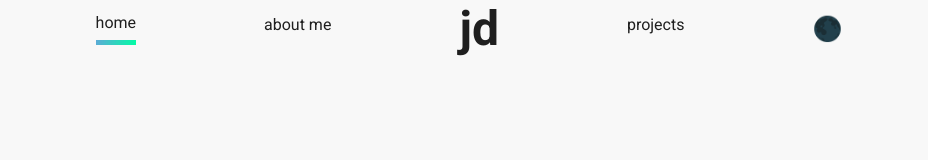
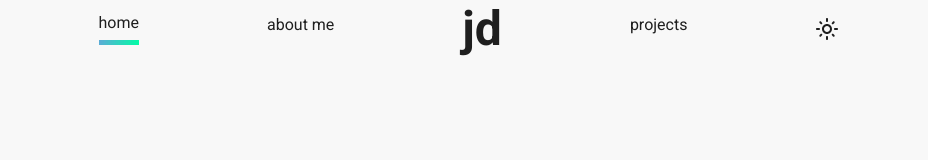
Before and after one commit to durkes/portfolio, a React (Create React App) app: page /about in a window 1280 px wide. Shown: the top 160 px of the page, without its empty margins (171-1099 px from the left). Built offline with nearby package versions, Linux system fonts and the light colour scheme; the HTML template or start-up script is replaced by a standard one.

Commit message:
replace dark mode toggle icons

```diff
--- a/src/components/home/Toggler.js
+++ b/src/components/home/Toggler.js
@@ -5,12 +5,14 @@ export default function Toggler({ darkMode, handleToggleTheme }) {
    const transition = 'all 250ms ease';
 
    return (
-      <Box fontSize={'1.5rem'} sx={{ cursor: 'pointer', userSelect: 'none' }}>
+      <Box fontSize={'1.25rem'} sx={{ cursor: 'pointer', userSelect: 'none' }}>
          {
             darkMode ?
-               <span onClick={handleToggleTheme} aria-label="Full Moon" role="img">🌕</span>
+               <i className="fa fa-moon-o" onClick={handleToggleTheme} aria-label="Toggle dark mode" style={{ cursor: 'pointer', width: '24px', height: '24px', display: 'flex', alignItems: 'center', justifyContent: 'center' }}></i>
                :
-               <span onClick={handleToggleTheme} aria-label="New Moon" role="img">🌑</span>
+               <svg viewBox="0 0 24 24" width="24" height="24" onClick={handleToggleTheme} aria-label="Toggle light mode" style={{ cursor: 'pointer', display: 'flex', alignItems: 'center', justifyContent: 'center' }}>
+                  <path fill="currentColor" d="M12,9c1.65,0,3,1.35,3,3s-1.35,3-3,3s-3-1.35-3-3S10.35,9,12,9 M12,7c-2.76,0-5,2.24-5,5s2.24,5,5,5s5-2.24,5-5 S14.76,7,12,7L12,7z M2,13l2,0c0.55,0,1-0.45,1-1s-0.45-1-1-1l-2,0c-0.55,0-1,0.45-1,1S1.45,13,2,13z M20,13l2,0c0.55,0,1-0.45,1-1 s-0.45-1-1-1l-2,0c-0.55,0-1,0.45-1,1S19.45,13,20,13z M11,2v2c0,0.55,0.45,1,1,1s1-0.45,1-1V2c0-0.55-0.45-1-1-1S11,1.45,11,2z M11,20v2c0,0.55,0.45,1,1,1s1-0.45,1-1v-2c0-0.55-0.45-1-1-1C11.45,19,11,19.45,11,20z M5.99,4.58c-0.39-0.39-1.03-0.39-1.41,0 c-0.39,0.39-0.39,1.03,0,1.41l1.06,1.06c0.39,0.39,1.03,0.39,1.41,0s0.39-1.03,0-1.41L5.99,4.58z M18.36,16.95 c-0.39-0.39-1.03-0.39-1.41,0c-0.39,0.39-0.39,1.03,0,1.41l1.06,1.06c0.39,0.39,1.03,0.39,1.41,0c0.39-0.39,0.39-1.03,0-1.41 L18.36,16.95z M19.42,5.99c0.39-0.39,0.39-1.03,0-1.41c-0.39-0.39-1.03-0.39-1.41,0l-1.06,1.06c-0.39,0.39-0.39,1.03,0,1.41 s1.03,0.39,1.41,0L19.42,5.99z M7.05,18.36c0.39-0.39,0.39-1.03,0-1.41c-0.39-0.39-1.03-0.39-1.41,0l-1.06,1.06 c-0.39,0.39-0.39,1.03,0,1.41s1.03,0.39,1.41,0L7.05,18.36z"></path>
+               </svg>
          }
       </Box>
    );
```
